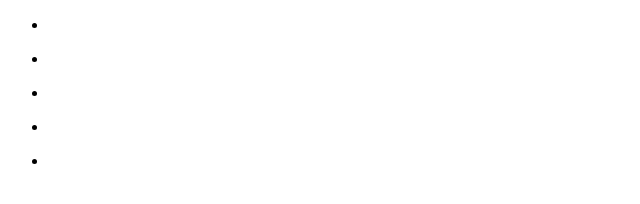
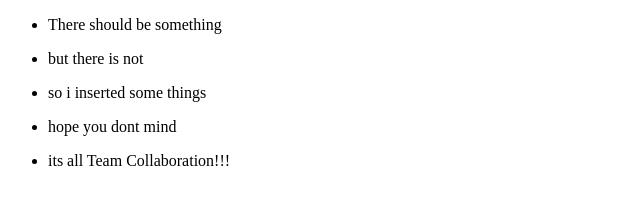
Before and after one commit to motola/git-start, a plain HTML site: page index.html in a window 1280 px wide. Shown: the whole page, without its empty margins (0-640 px from the left). Drawn offline with Linux system fonts and the light colour scheme.

Commit message:
commit one advance

```diff
--- a/index.html
+++ b/index.html
@@ -10,19 +10,19 @@
     <div>
         <ul>
             <li>
-                <p></p>
+                <p>There should be something</p>
             </li>
             <li>
-                <p></p>
+                <p>but there is not</p>
             </li>
             <li>
-                <p></p>
+                <p>so i inserted some things</p>
             </li>
             <li>
-                <p></p>
+                <p>hope you dont mind</p>
             </li>
             <li>
-                <p></p>
+                <p>its all Team Collaboration!!!</p>
             </li>
         </ul>
     </div>
```
